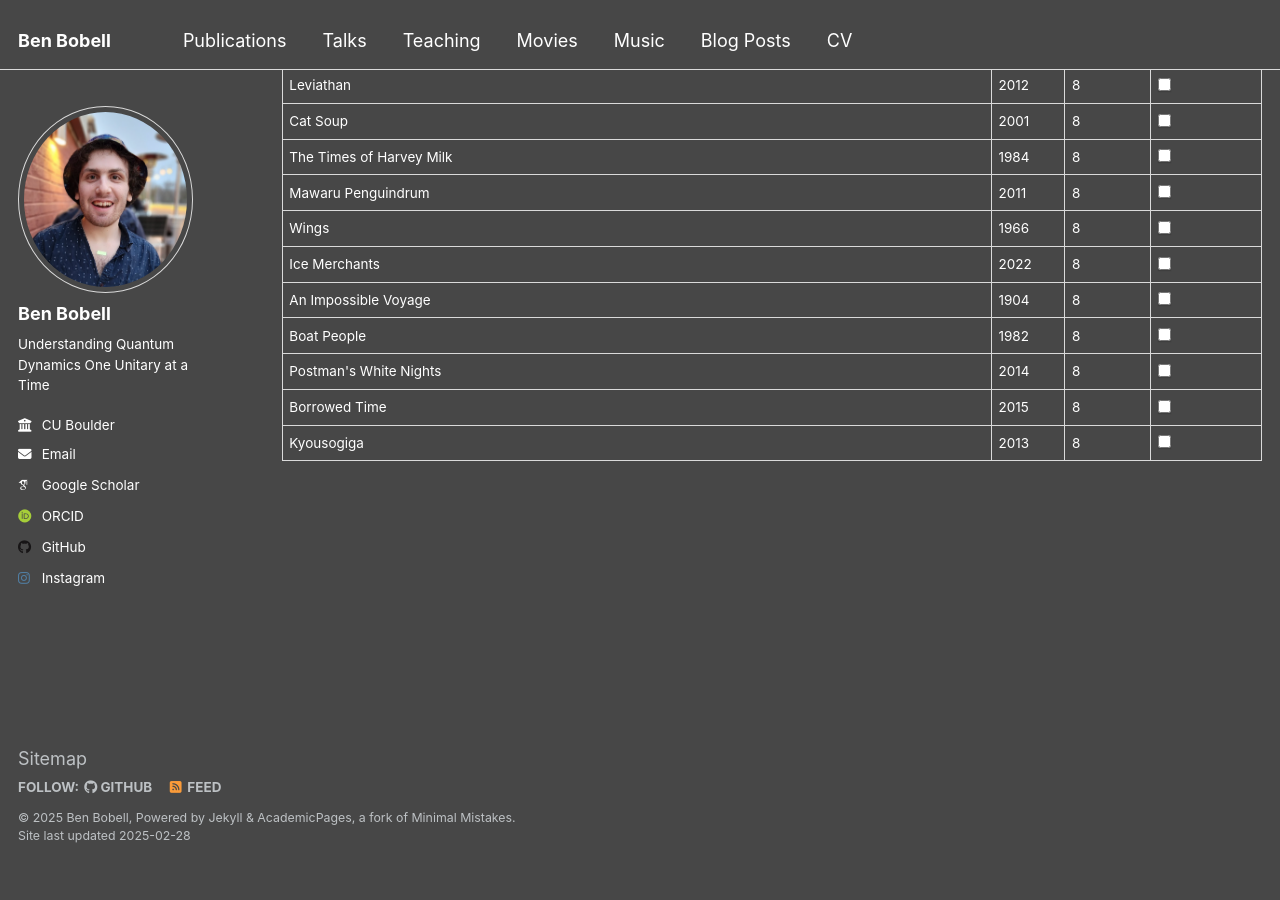
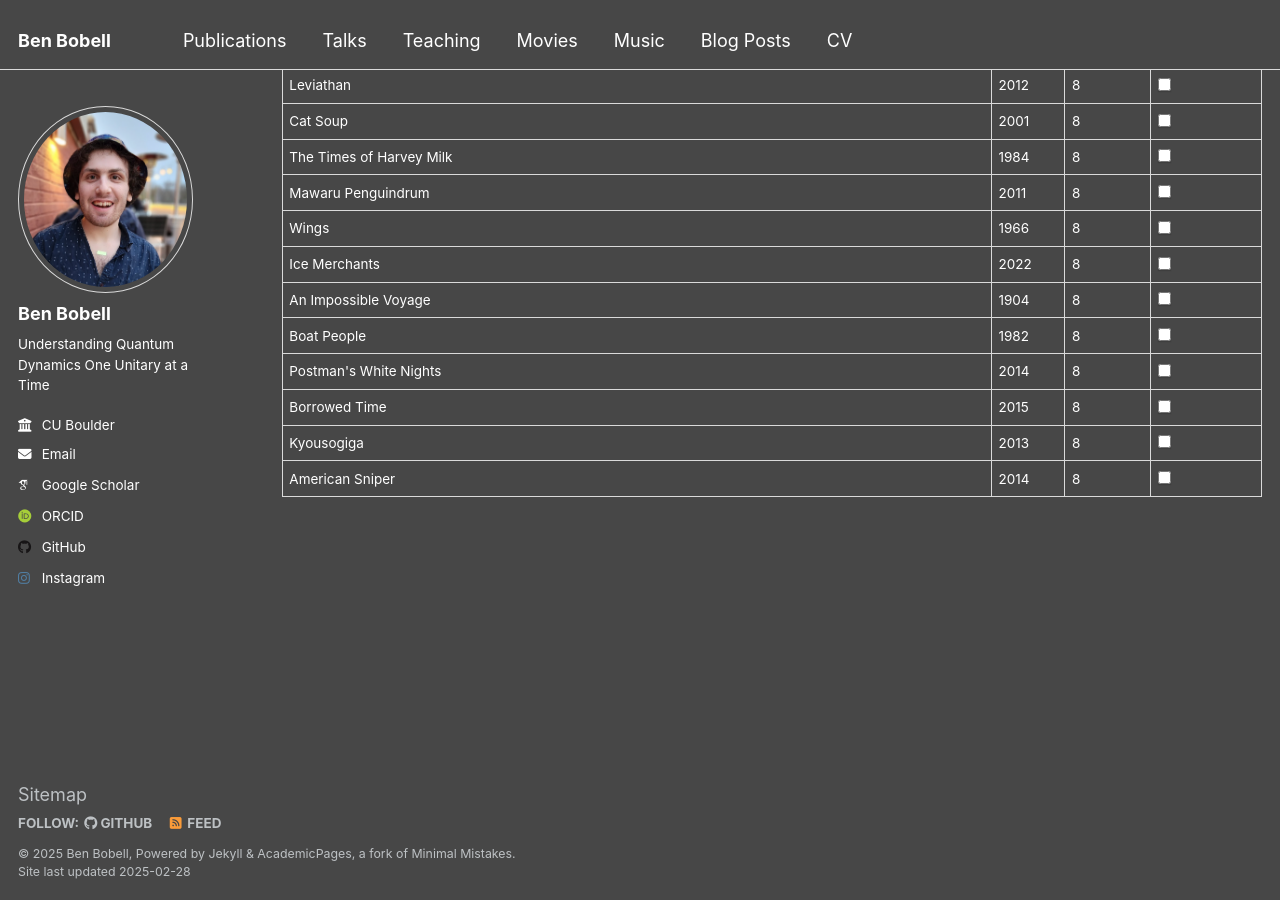
Before and after one commit to BenBobell00/BenBobell00.github.io, a Jekyll site: the page built from _pages/movies.html, in a window 1280 px wide and 900 px high, scrolled down 16160 px. Built offline with Jekyll 4.4.1, drawn with Linux system fonts in a browser that asks for light colours; some web fonts are replaced; before the commit the page ends 17024 px from its top, so only the background shows below that.

Commit message:
Update movies.yml

```diff
--- a/_data/movies.yml
+++ b/_data/movies.yml
@@ -1823,3 +1823,7 @@ movies:
     year: 2013
     rating: 8
     watched: false
+  - title: "American Sniper"
+    year: 2014
+    rating: 8
+    watched: false
```
